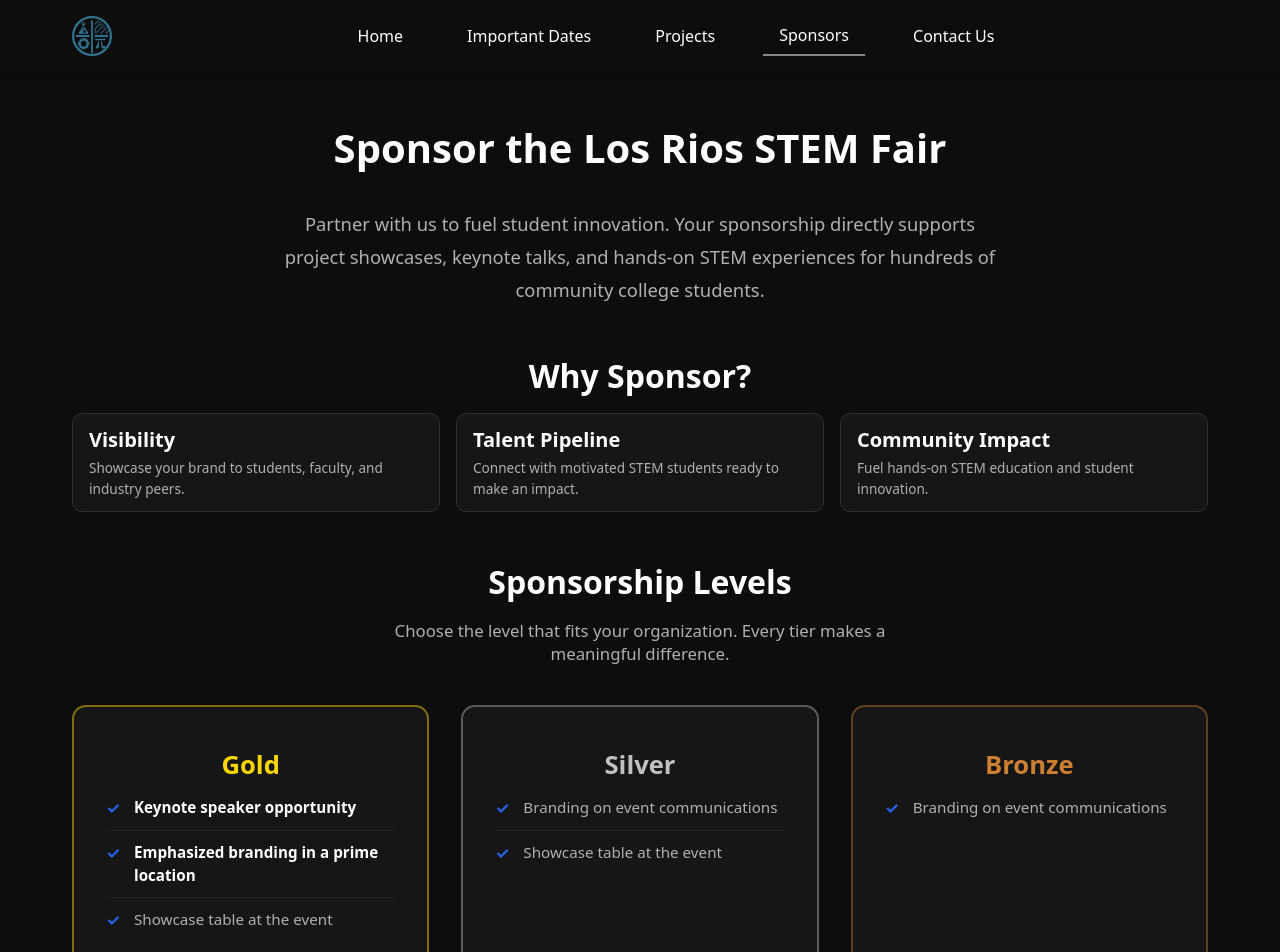
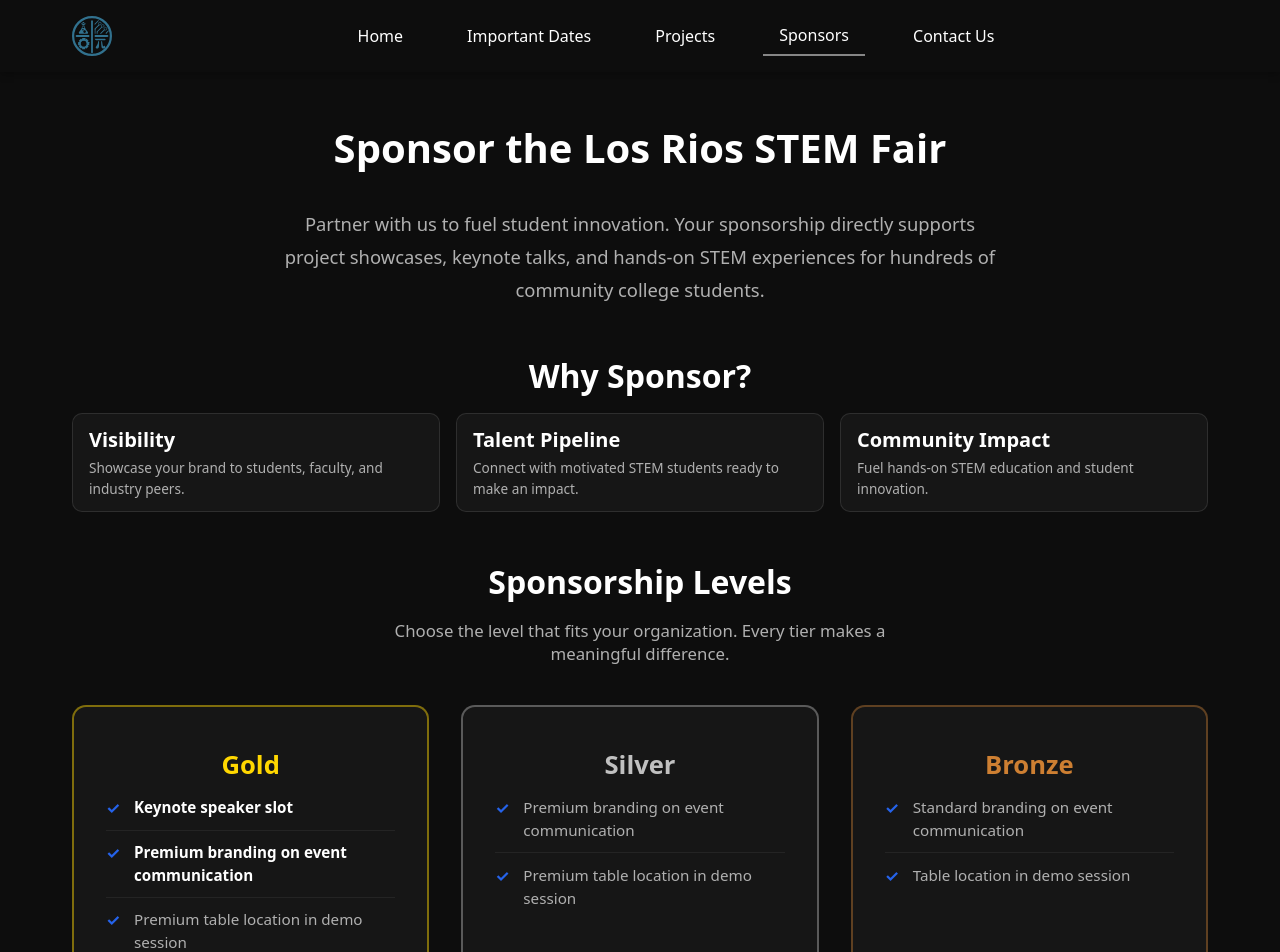
Before and after one commit to brandontautuan/StemFair2026, a React (Vite) app: page /sponsors in a window 1280 px wide. Shown: the top 952 px of the page. Built offline with nearby package versions, Linux system fonts and the light colour scheme.

Commit message:
Updated perks

```diff
--- a/src/pages/Sponsors.tsx
+++ b/src/pages/Sponsors.tsx
@@ -10,9 +10,9 @@
     colorClass: 'gold',
     featured: false,
     benefits: [
-      { text: 'Keynote speaker opportunity', highlight: true },
-      { text: 'Emphasized branding in a prime location', highlight: true },
-      { text: 'Showcase table at the event', highlight: false },
+      { text: 'Keynote speaker slot', highlight: true },
+      { text: 'Premium branding on event communication', highlight: true },
+      { text: 'Premium table location in demo session', highlight: false },
     ],
   },
   {
@@ -20,8 +20,8 @@
     colorClass: 'silver',
     featured: false,
     benefits: [
-      { text: 'Branding on event communications', highlight: false },
-      { text: 'Showcase table at the event', highlight: false },
+      { text: 'Premium branding on event communication', highlight: false },
+      { text: 'Premium table location in demo session', highlight: false },
     ],
   },
   {
@@ -29,7 +29,8 @@
     colorClass: 'bronze',
     featured: false,
     benefits: [
-      { text: 'Branding on event communications', highlight: false },
+      { text: 'Standard branding on event communication', highlight: false },
+      { text: 'Table location in demo session', highlight: false },
     ],
   },
 ];
```
